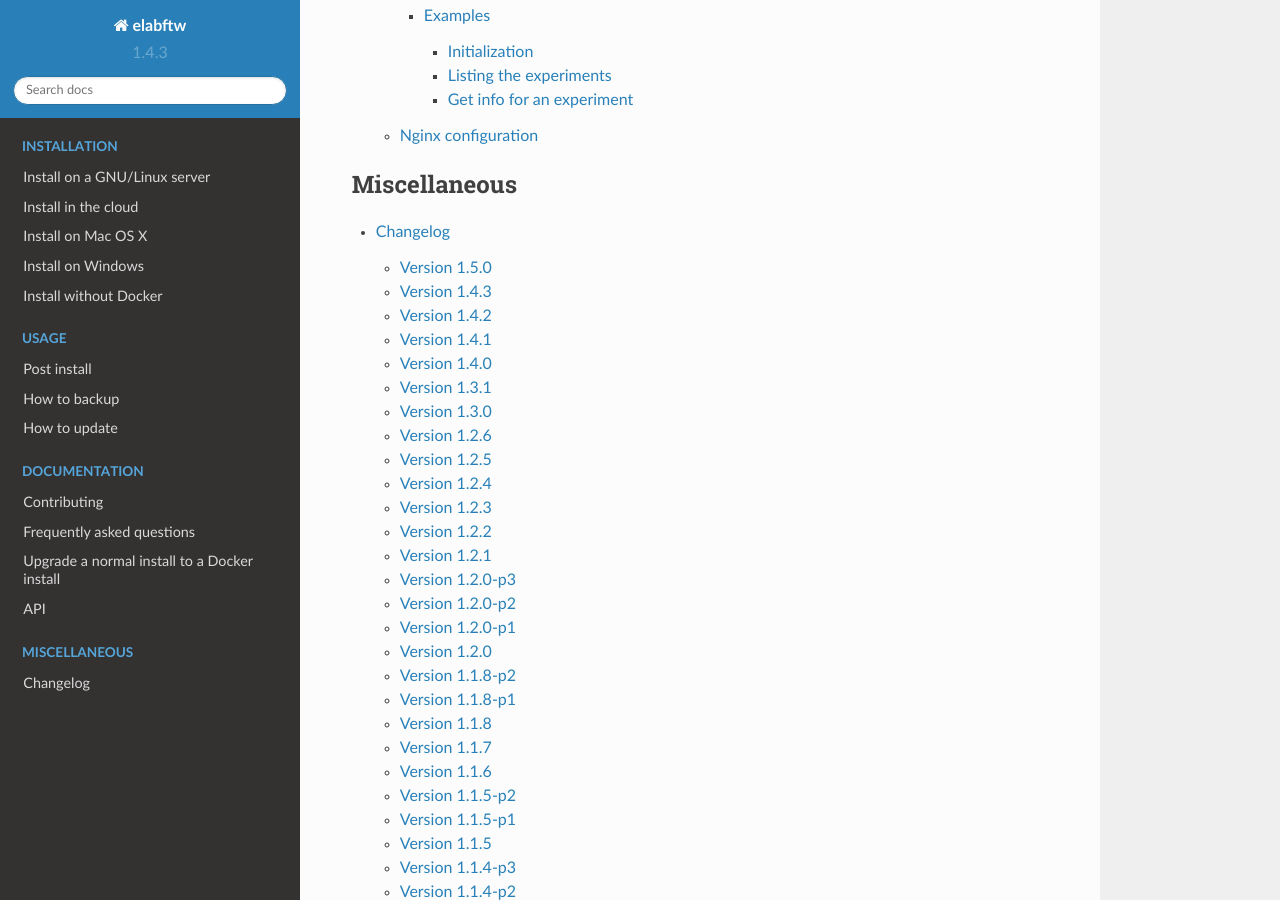
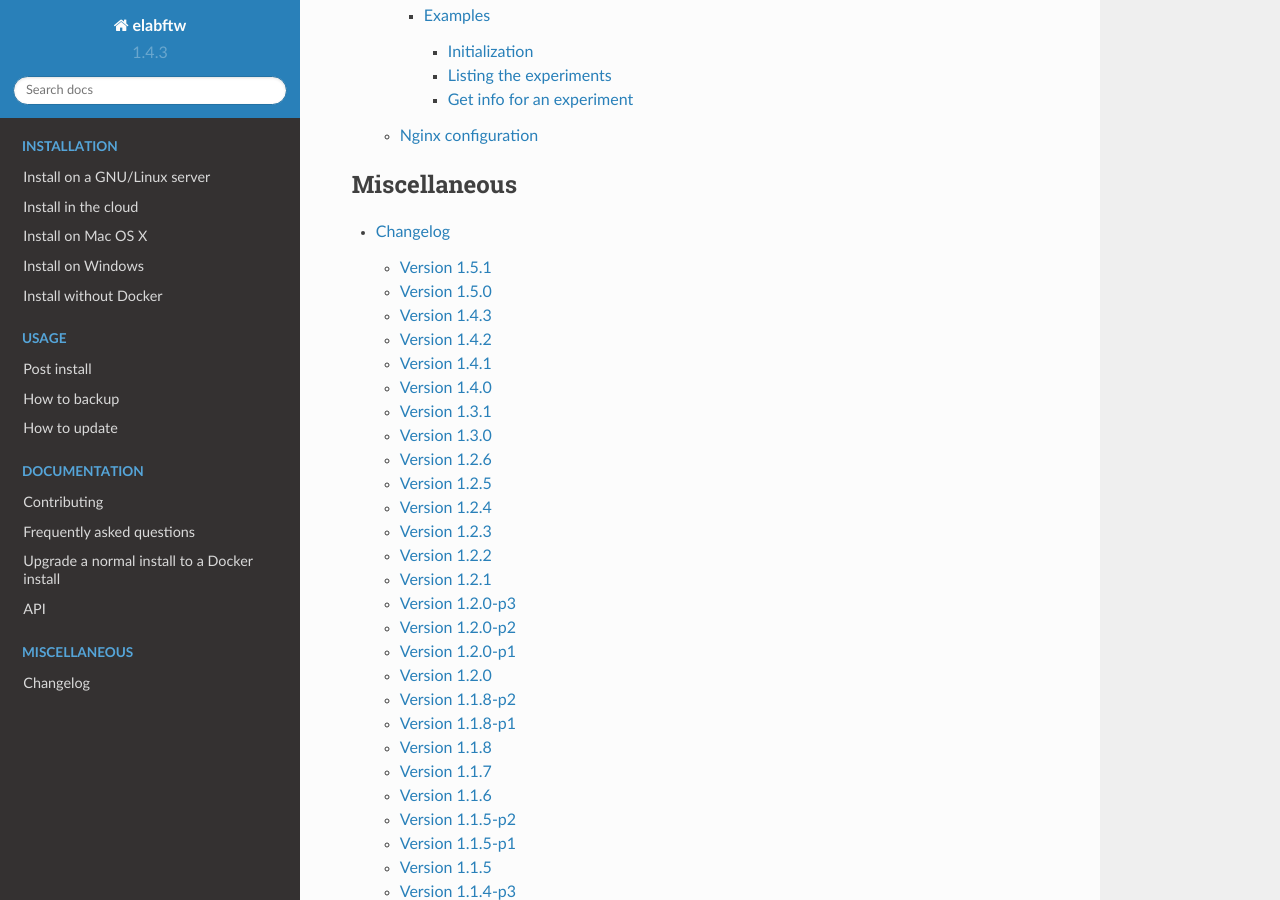
Before and after one commit to elabftw/elabdoc, a Sphinx documentation site: the page built from doc/index.rst, in a window 1280 px wide and 900 px high, scrolled down 4334 px. Built offline with Sphinx 7.4.7 and the Read the Docs theme 2.0.0, drawn with Linux system fonts in a browser that asks for light colours; pages that are not in the unit, such as notebooks, are missing from menus.

Commit message:
changelog 1.5.1

```diff
--- a/doc/changelog.rst
+++ b/doc/changelog.rst
@@ -2,6 +2,13 @@
 
 Changelog
 =========
+
+Version 1.5.1
+-------------
+
+* Bugfix:
+
+  * Fix bug preventing the use of the todolist
 
 Version 1.5.0
 -------------
```
